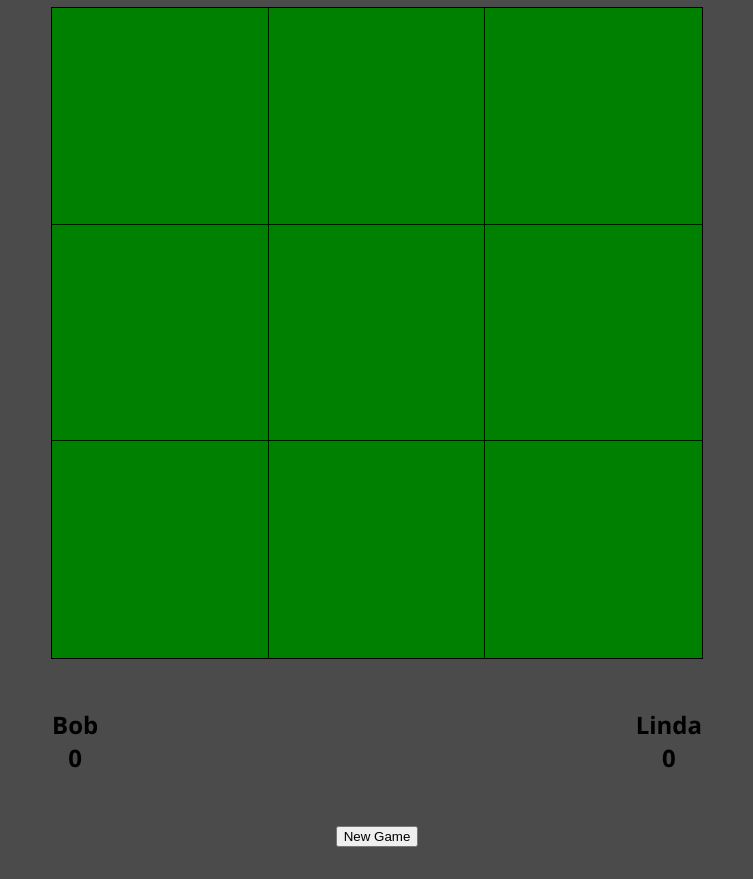
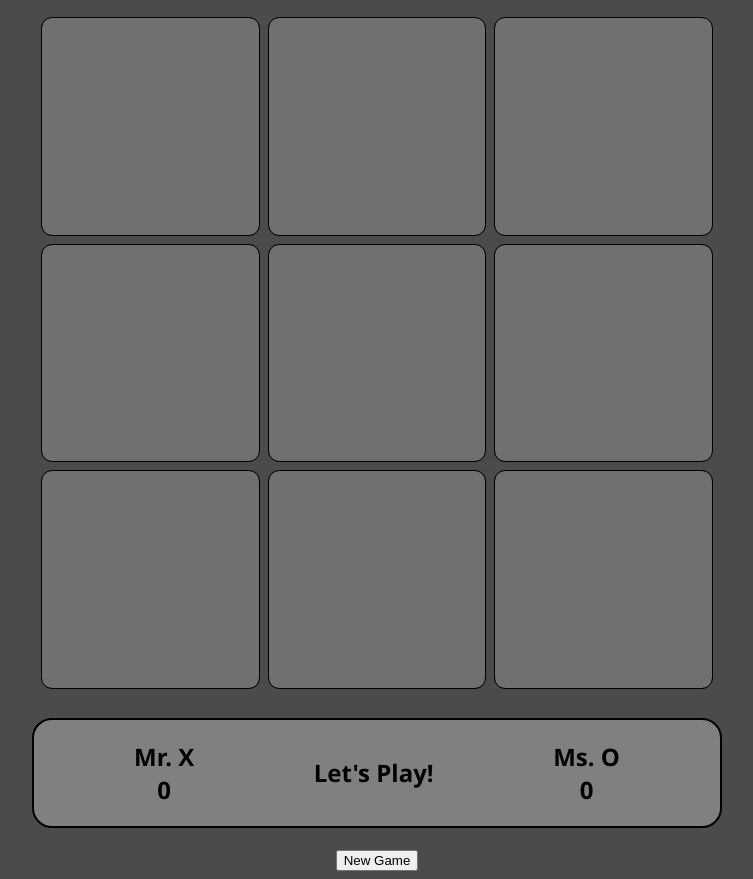
Before and after one commit to danjpastor/odin-tictactoe, a plain HTML site: page index.html in a window 1280 px wide. Shown: the whole page, without its empty margins (263-1016 px from the left). Before the commit the page ends 855 px from the top, so only its background shows below. Drawn offline with Linux system fonts and the light colour scheme.

Commit message:
Add Basic Styling

```diff
--- a/index.html
+++ b/index.html
@@ -22,6 +22,9 @@
                 </div>
             </div>
             <div class="child">
+                <h2 class="status">Let's Play!</h2>
+            </div>
+            <div class="child">
                 <div class="playerTwoScore">
                     <div class="playerTwoName">
                         <h2></h2>
--- a/javascript.js
+++ b/javascript.js
@@ -91,6 +91,14 @@ const Game = (function () {
     const reset = document.querySelector("button")
 
     const createPlayers = function (playerOneName, playerTwoName) {
+
+        if (!playerOneName) {
+            playerOneName = "Mr. X"
+        }
+        if (!playerTwoName) {
+            playerTwoName = "Ms. O"
+        }
+
         const playerOne = Player(playerOneName)
         const playerTwo = Player(playerTwoName)
         playerOne.shape = "X";
@@ -122,7 +130,7 @@ const Game = (function () {
         return activePlayer.shape;
     };
 
-    const updateCell = function(index, players, gameboard) {
+    const updateCell = function(index, players, gameboard, visuals) {
         // Check if the cell is already filled
         if (!gameboardDiv.children[index].textContent.trim() && gameOver == false) {
             // Get the active player's shape and update the cell
@@ -132,26 +140,24 @@ const Game = (function () {
             gameboard.printBoard()
 
             changePlayer(players)
-            checkWinner(players, gameboard)
+            checkWinner(players, gameboard, visuals)
         }
     };
 
     const newGame = function (players, gameboard, visuals) {
 
         console.clear()
-
-        visuals.updateScore(players, gameboard)
         winner = null;
 
         gameboard.resetBoard()
         gameboard.printBoard()
         gameboardDiv.textContent = '';
         activePlayer = players[0]
-        createBoard(players, gameboard)
+        createBoard(players, gameboard, visuals)
         gameOver = false;
     }
 
-    const checkWinner = function(players, gameboard) {
+    const checkWinner = function(players, gameboard, visuals) {
         const board = gameboard.getBoard();
         for (let condition of gameboard.getWinningCondition()) {
             const [a, b, c] = condition;
@@ -160,6 +166,7 @@ const Game = (function () {
                 winner = board[a] === players[0].shape ? players[0] : players[1];
                 gameOver = true;
                 console.log(`Congratulations! ${winner.name} wins!`);
+                visuals.updateScore(players)
             }
         }
         // Check for tie
@@ -170,7 +177,7 @@ const Game = (function () {
         return winner;
     }
 
-    const createBoard = function (players, gameboard) {
+    const createBoard = function (players, gameboard, visuals) {
 
         for (i = 0; i < 9; i++){
             const cell = document.createElement('div');
@@ -186,7 +193,7 @@ const Game = (function () {
             cells.forEach((cell, index) => {
                 cell.addEventListener('click', function (event) {
                     // Call a function to update the cell with player's shape
-                    updateCell(index, players, gameboard); // Pass index as an argument
+                    updateCell(index, players, gameboard, visuals); // Pass index as an argument
                 });
             });
         };
@@ -194,15 +201,17 @@ const Game = (function () {
     }
 
     const playGame = function () {
-        // const playerOneName = prompt("What is the name of Player One?");
-        // const playerTwoName = prompt("What is Player Two's Name")
-        let players = createPlayers("Bob", "Linda");
+        // const playerOneName = prompt("What is the name of Player One?", "Mr. X");
+        // const playerTwoName = prompt("What is Player Two's Name", "Ms. O")
+        let playerOneName = null;
+        let playerTwoName = null;
+
+        let players = createPlayers(playerOneName, playerTwoName);
         console.log(`Welcome ${players[0].name} and ${players[1].name}`)
 
         let gameboard = Gameboard()
-        cells = createBoard(players, gameboard)
-
         let visuals = visualController(players, gameboard)
+        cells = createBoard(players, gameboard, visuals)
         visuals.displayPlayers(players)
 
         reset.addEventListener('click', function(e) {
--- a/style.css
+++ b/style.css
@@ -9,20 +9,19 @@ body {
     display: grid;
     grid-template-rows: repeat(3, 1fr);
     grid-template-columns: repeat(3, 1fr);
-    width: 650px;
-    height: 650px;
-    background-color: grey;
+    gap: 10px;
+    padding: 10px;
 }
 
 .container {
     display: flex;
     flex-direction: column;
     align-items: center;
-    gap: 50px;
+    gap: 20px;
 }
 
 .cell {
-    background-color: green;
+    background-color: rgb(112, 112, 112);
     flex: 1;
     outline: 1px solid;
     width: calc(650px/3);
@@ -31,12 +30,23 @@ body {
     justify-content: center;
     align-items: center;
     font-size: 8rem;
+    border-radius: 10px;
+}
+
+.cell:hover {
+    filter: brightness(1.1);
 }
 
 #scoreboard {
     display: flex;
-    width: 650px;
+    width: 100%;
     justify-content: space-between;
+    background-color: gray;
+    padding: 20px 100px;
+    border-radius: 20px;
+    border: 2px solid;
+    box-sizing: border-box;
+    align-items: center;
 
 }
 
```
